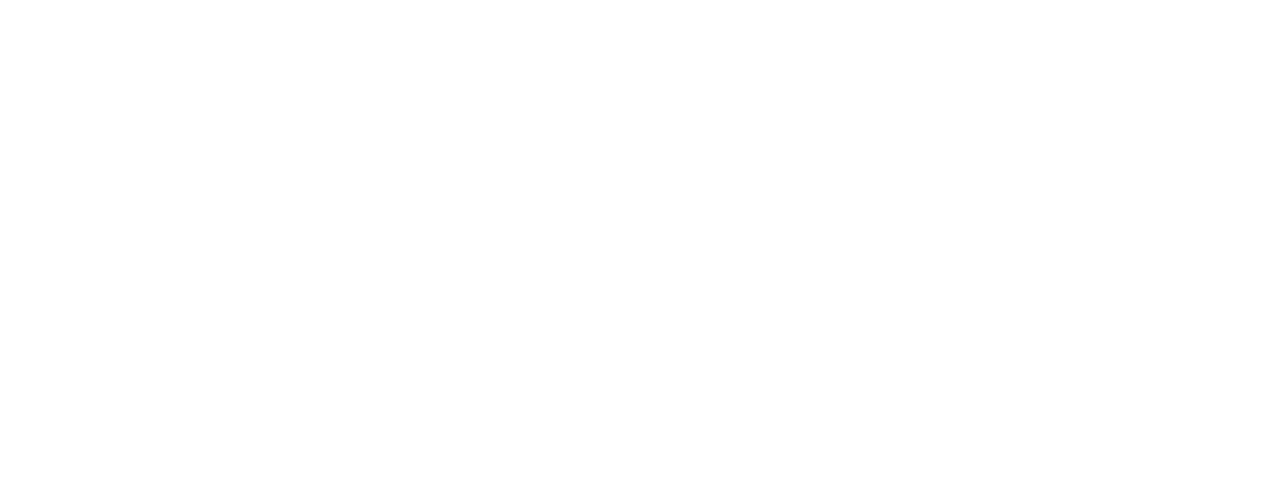
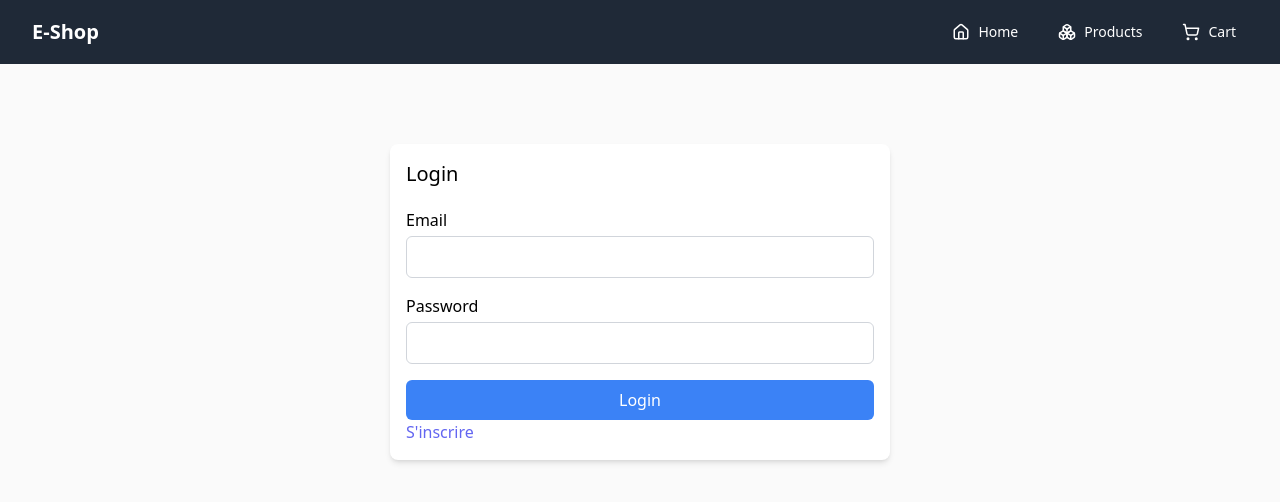
Before and after one commit to devllopeadam/redux-shop, a React (Vite) app: page /login in a window 1280 px wide. Before the commit this address had no page. Shown: the top 502 px of the page. Built offline with nearby package versions, Linux system fonts and the light colour scheme.

Commit message:
adding the authentication

```diff
--- a/package.json
+++ b/package.json
@@ -10,12 +10,14 @@
     "preview": "vite preview"
   },
   "dependencies": {
+    "@reduxjs/toolkit": "^2.5.0",
     "lucide-react": "^0.469.0",
     "react": "^18.3.1",
     "react-dom": "^18.3.1",
     "react-redux": "^9.2.0",
     "react-router-dom": "^7.1.1",
-    "redux": "^5.0.1"
+    "redux": "^5.0.1",
+    "redux-toolkit": "^1.1.2"
   },
   "devDependencies": {
     "@eslint/js": "^9.17.0",
--- a/src/App.jsx
+++ b/src/App.jsx
@@ -1,8 +1,9 @@
 import { Route, BrowserRouter as Router, Routes } from "react-router-dom";
+import Layout from "./pages/Layout";
+import Login from "./pages/Login";
+import Register from "./pages/Register";
 import Home from "./pages/Home";
-import Layout from "./pages/Layout";
-import Products from "./pages/Products";
-import Cart from "./pages/Cart";
+
 const App = () => {
   return (
     <Router>
@@ -15,12 +16,12 @@
             element={<Home />}
           />
           <Route
-            path="/products"
-            element={<Products />}
+            path="/login"
+            element={<Login />}
           />
           <Route
-            path="/cart"
-            element={<Cart />}
+            path="/register"
+            element={<Register />}
           />
         </Route>
       </Routes>
--- a/src/main.jsx
+++ b/src/main.jsx
@@ -4,6 +4,7 @@
 import { Provider } from "react-redux";
 import App from "./App.jsx";
 import store from "./store/store.js";
+// import store from "./store/store.js";
 
 createRoot(document.getElementById("root")).render(
   <StrictMode>
--- a/src/pages/Home.jsx
+++ b/src/pages/Home.jsx
@@ -1,18 +1,12 @@
+import { current } from "@reduxjs/toolkit";
+import { useEffect } from "react";
+import { useSelector } from "react-redux";
+
 const Home = () => {
+  const { currentUser } = useSelector((state) => state.users);
   return (
     <div className="flex flex-col items-center gap-10">
-      <div className="flex flex-col gap-2 items-center">
-        <h1 className="text-3xl font-medium">Welcome to the E-Shop</h1>
-        <p>
-          Your one-stop shop for all your needs. Enjoy a seamless shopping
-          experience with a wide range of products at unbeatable prices.
-        </p>
-      </div>
-      <img
-        src="./shop.jpeg"
-        loading="lazy"
-        className="rounded-lg md:w-[80%]"
-      />
+      <h1 className="text-2xl font-medium">{`Hello ${currentUser.nom} ${currentUser.prenom}`}</h1>
     </div>
   );
 };
--- a/src/pages/Layout.jsx
+++ b/src/pages/Layout.jsx
@@ -3,7 +3,7 @@
 
 const Layout = () => {
   return (
-    <div className="flex flex-col gap-10">
+    <div className="flex flex-col gap-10 bg-[#fafafa] min-h-screen">
       <Navbar />
       <div className="max-w-7xl mx-auto px-4 sm:px-6 lg:px-8">
         <Outlet />
--- /dev/null
+++ b/src/pages/Login.jsx
@@ -0,0 +1,74 @@
+import { useState } from "react";
+import { useSelector, useDispatch } from "react-redux";
+import { Link, useNavigate } from "react-router-dom";
+import { setCurrentUser } from "../store/users/UsersSlice";
+
+const Login = () => {
+  const [data, setData] = useState({ email: "", password: "" });
+  const { users } = useSelector((state) => state.users);
+  const navigate = useNavigate();
+  const dispatch = useDispatch();
+
+  const handleSubmit = (e) => {
+    e.preventDefault();
+    const user = users.find(
+      (u) => u.email === data.email && u.password === data.password
+    );
+    if (user) {
+      dispatch(setCurrentUser(user));
+      navigate("/");
+    } else {
+      navigate("/register");
+    }
+  };
+
+  return (
+    <div className="bg-whiet p-4 rounded-lg shadow-md w-[500px] bg-white flex flex-col gap-5 mt-10">
+      <h1 className="text-xl font-medium">Login</h1>
+      <form onSubmit={handleSubmit}>
+        <div className="space-y-4">
+          <div className="flex flex-col gap-1">
+            <label
+              htmlFor="email"
+              className="block">
+              Email
+            </label>
+            <input
+              type="email"
+              id="email"
+              className="w-full border border-gray-300 rounded-md px-3 py-2"
+              value={data.email}
+              onChange={(e) => setData({ ...data, email: e.target.value })}
+            />
+          </div>
+          <div className="flex flex-col gap-1">
+            <label
+              htmlFor="password"
+              className="block">
+              Password
+            </label>
+            <input
+              type="password"
+              id="password"
+              className="w-full border border-gray-300 rounded-md px-3 py-2"
+              value={data.password}
+              onChange={(e) => setData({ ...data, password: e.target.value })}
+            />
+          </div>
+          <button
+            type="submit"
+            className="w-full bg-blue-500 text-white rounded-md px-3 py-2">
+            Login
+          </button>
+          <Link
+            className="text-indigo-500 font-medium"
+            to={"/register"}>
+            {"S'inscrire"}
+          </Link>
+        </div>
+      </form>
+    </div>
+  );
+};
+
+export default Login;
--- /dev/null
+++ b/src/pages/Register.jsx
@@ -0,0 +1,5 @@
+const Register = () => {
+  return <div>Register</div>;
+};
+
+export default Register;
--- a/src/store/actions.js
+++ b/src/store/actions.js
@@ -20,7 +20,6 @@
   type: REMOVE_FROM_CART,
   payload: id,
 });
-
 
 export const updateFromCart = (id, quantity) => ({
   type: UPDATE_FROM_CART,
--- a/src/store/store.js
+++ b/src/store/store.js
@@ -1,9 +1,11 @@
-import { createStore } from 'redux';
-import rootReducer from './reducers'; // Adjust the path as necessary
+import { configureStore } from '@reduxjs/toolkit';
+import usersSlice from './users/UsersSlice';
 
-const store = createStore(
-  rootReducer,
-  window.__REDUX_DEVTOOLS_EXTENSION__ && window.__REDUX_DEVTOOLS_EXTENSION__()
-);
+
+const store = configureStore({
+  reducer: {
+    users: usersSlice
+  },
+});
 
 export default store;
--- /dev/null
+++ b/src/store/storeOld.js
@@ -0,0 +1,9 @@
+import { createStore } from 'redux';
+import rootReducer from './reducers';
+
+const store = createStore(
+  rootReducer,
+  window.__REDUX_DEVTOOLS_EXTENSION__ && window.__REDUX_DEVTOOLS_EXTENSION__()
+);
+
+export default store;
--- /dev/null
+++ b/src/store/users/UsersSlice.js
@@ -0,0 +1,26 @@
+import { createSlice } from '@reduxjs/toolkit';
+
+const initialState = {
+  users: [
+    { id: 1, nom: "adam", prenom: "xwixo", email: "adam@gmail.com", ville: "Tangier", password: "adam" },
+    { id: 2, nom: "kimo", prenom: "xwixo", email: "kimo@gmail.com", ville: "Tangier", password: "kimo" },
+  ],
+  currentUser: {}
+};
+
+export const usersSlice = createSlice({
+  name: "users",
+  initialState,
+  reducers: {
+    addUser(state, action) {
+      state.users.push(action.payload);
+    },
+    setCurrentUser(state, action) {
+      state.currentUser = action.payload;
+    }
+  }
+});
+
+export const { checkUser, setCurrentUser } = usersSlice.actions;
+
+export default usersSlice.reducer;
```
Also changed, not shown: 1 other file (tests, documents, lock files or other folders).
